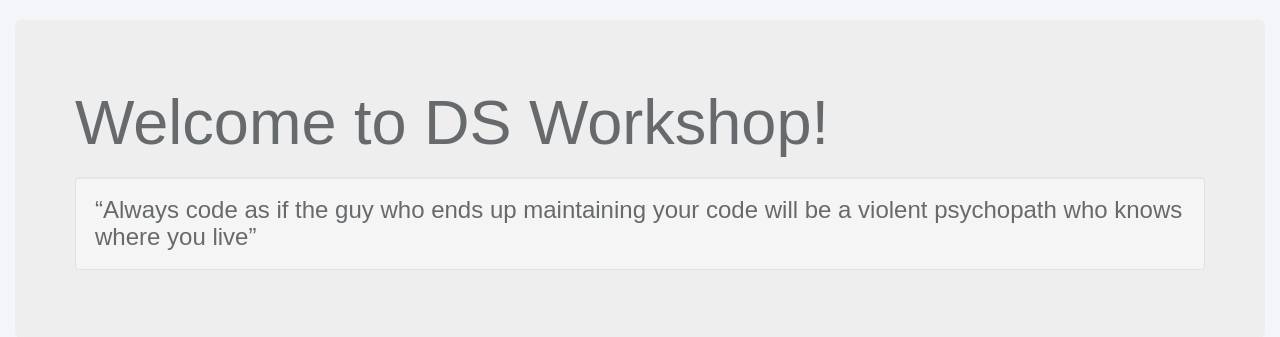
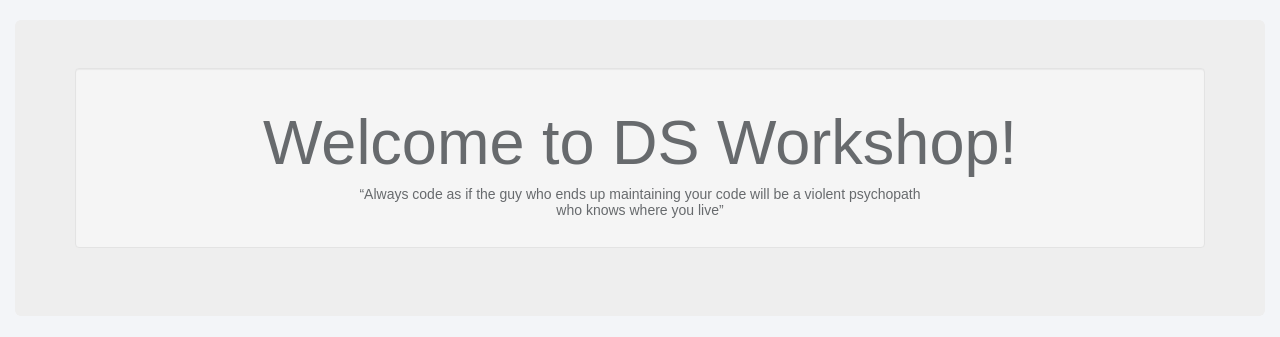
Before and after one commit to sanidhyaRsharma/DS_Workshop, a Flask app: page / in a window 1280 px wide. Shown: the part 78-415 px from the top of the page. Run offline with Flask 2, Linux system fonts and the light colour scheme; some libraries are stand-ins or nearby versions.

Commit message:
Minor tweaks to Base UI

```diff
--- a/app/templates/base.html
+++ b/app/templates/base.html
@@ -36,10 +36,13 @@
 	<!-- END NAVBAR -->
 	<div class="container-fluid">
 		<div class = "jumbotron">
-			<h1> Welcome to DS Workshop!</h1>
-			<h3 class="well"> “Always code as if the guy who ends up maintaining your code will be a violent psychopath who knows where you live”</h3>
-			{% block content %}	{% endblock %}
+			<div class="well">
+				<h1 class="text-center"> Welcome to DS Workshop!</h1>
+				<h5 class="text-center"> “Always code as if the guy who ends up maintaining your code will be a violent psychopath <br/>who knows where you live”</h5>
+			</div>
 		</div>
 	</div>
+	{% block content %}	{% endblock %}
+
 </body>
 </html>
```
